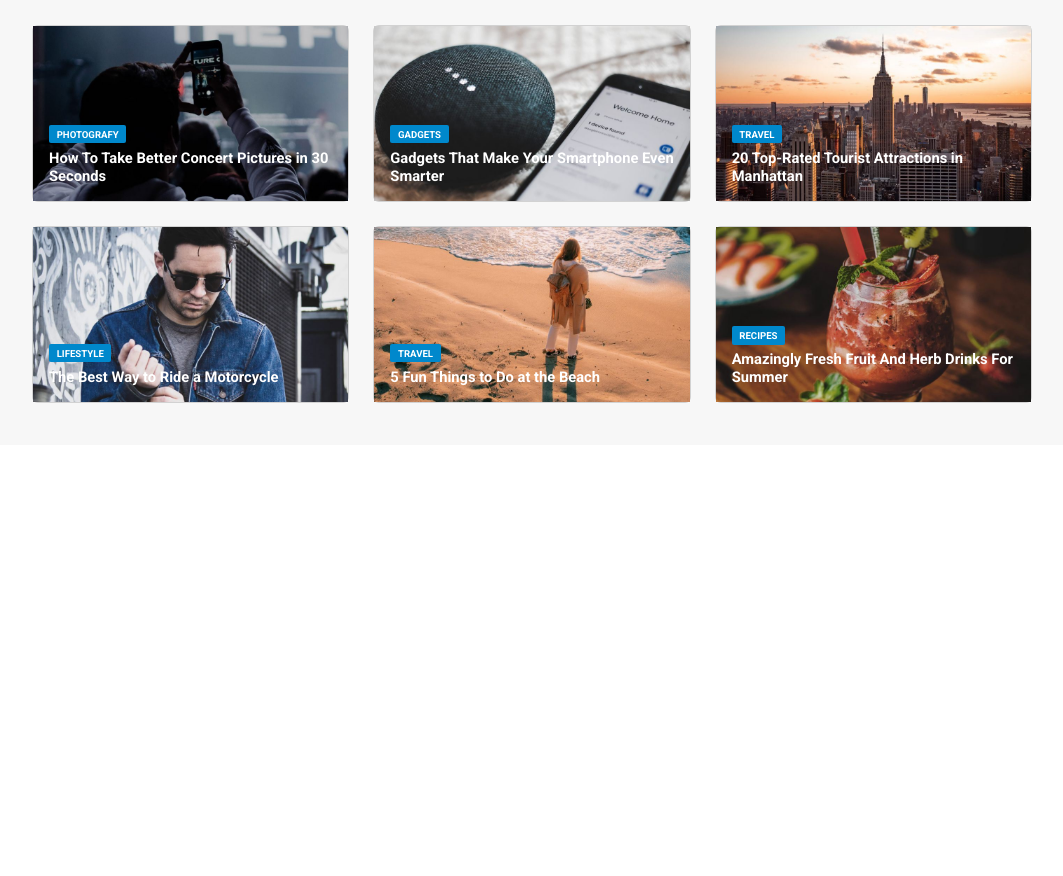
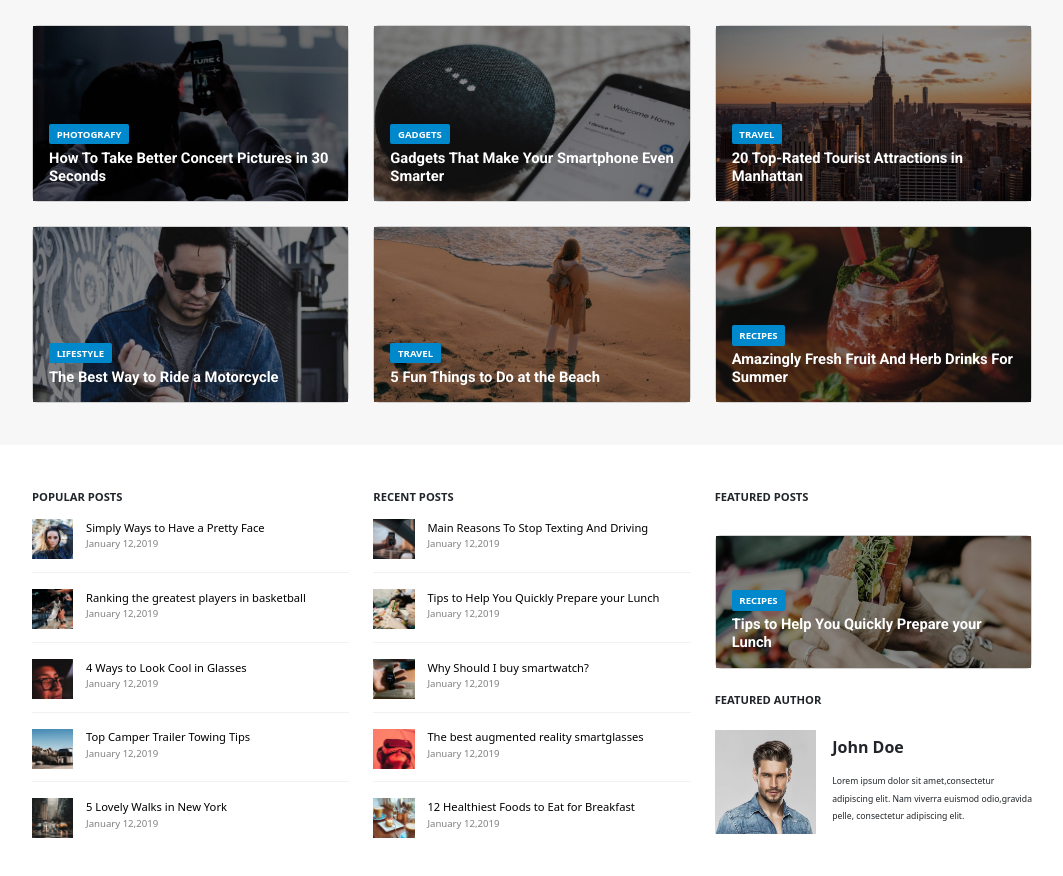
Before and after one commit to Luigi9411/proj-html-vuejs, a Vue app: page / in a window 1280 px wide. Shown: the part 200-1076 px from the top of the page, without its empty margins (108-1171 px from the left). Before the commit the page ends 800 px from the top, so only its background shows below. Built offline with nearby package versions, Linux system fonts and the light colour scheme.

Commit message:
add-section-bottom

```diff
--- a/src/App.vue
+++ b/src/App.vue
@@ -3,6 +3,7 @@
     <HeaderPage />
     <NavPage />
     <sectionTop />
+    <sectionBottom />
   </div>
 </template>
 
@@ -11,6 +12,7 @@
 import HeaderPage from '@/components/HeaderPage.vue';
 import NavPage from '@/components/NavPage.vue';
 import SectionTop from '@/components/SectionTop.vue';
+import SectionBottom from '@/components/SectionBottom.vue';
 
 export default {
   name: 'App',
@@ -18,6 +20,7 @@ export default {
     HeaderPage,
     NavPage,
     SectionTop,
+    SectionBottom,
   },
 };
 </script>
@@ -30,7 +33,7 @@ export default {
      padding: 0;
      box-sizing: border-box;
     }
-    body {
+    h3 {
       font-family: 'Roboto', sans-serif;
     }
 </style>
--- a/src/components/CardArticle.vue
+++ b/src/components/CardArticle.vue
@@ -2,7 +2,7 @@
   <div class="card">
     <img class="img-fluid" :src="article.src" :alt="error">
     <div>
-      <h6><span>{{article.button}}</span></h6>
+      <h6><span class="fw-bold">{{article.button}}</span></h6>
       <h3>{{article.title}}</h3>
     </div>
   </div>
@@ -22,6 +22,7 @@ export default {
     img{
       position: relative;
       width: 100%;
+      filter: brightness(0.55);
     }
     div{
       position: absolute;
--- /dev/null
+++ b/src/components/CardPosts.vue
@@ -0,0 +1,47 @@
+<template>
+  <div class="card-posts">
+    <img class="img-fluid" :src="posts.src" :alt="error">
+    <div>
+      <h6 class="fw-normal">{{posts.title}}</h6>
+      <p class="fw-lighter">{{posts.date}}</p>
+    </div>
+    <hr>
+  </div>
+</template>
+
+<script>
+export default {
+  name: 'CardPosts',
+  props: {
+    posts: Object,
+  },
+};
+</script>
+
+<style lang="scss" scoped>
+    .card-posts{
+      display: flex;
+      margin-top: 1em;
+      border-bottom: 1px solid #F1F1F1;
+      img{
+        position: relative;
+        width: 13%;
+        height: 2.5em;
+        margin-right: .8em;
+        margin-bottom: .8em;
+      }
+      div{
+        h6{
+          font-size: .7em;
+          line-height: .3em;
+          margin-top: .6em;
+          color: black;
+        }
+        p{
+        font-size: .6em;
+        color: gray;
+      }
+    }
+   }
+   div:last-child{border-bottom:none;}
+</style>
--- a/src/components/NavPage.vue
+++ b/src/components/NavPage.vue
@@ -24,7 +24,7 @@ export default {
 
 <style lang="scss" scoped>
    nav{
-     border-top: 1px solid lightgray;
+     border-top: 1px solid #F1F1F1;
      .container2{
        width: 1000px;
        margin: 0 auto;
@@ -37,7 +37,7 @@ export default {
         gap: 3em;
         align-items: center;
         list-style-type: none;
-        font-size: .8em;
+        font-size: .7em;
         font-weight: bold;
         padding-left: 0;
         .blu-color{
--- /dev/null
+++ b/src/components/SectionBottom.vue
@@ -0,0 +1,168 @@
+<template>
+   <section class="container4">
+      <div class="list">
+          <div class="popular">
+            <h5 class="fw-bold">POPULAR POSTS</h5>
+            <CardPosts
+              v-for="objPosts in arrPosts"
+              :key="objPosts.title"
+              :posts="objPosts"
+             />
+          </div>
+          <div class="recent">
+            <h5 class="fw-bold">RECENT POSTS</h5>
+            <CardPosts
+              v-for="objPosts in arrRecent"
+              :key="objPosts.title"
+              :posts="objPosts"
+             />
+          </div>
+          <div class="featured">
+            <h5 class="fw-bold pb-4">FEATURED POSTS</h5>
+            <CardArticle
+            v-for="objArticle in arrArticle"
+            :key="objArticle.title"
+            class="card-article"
+            :article="objArticle"
+            />
+            <h5 class="fw-bold mt-4 pb-3">FEATURED AUTHOR</h5>
+            <div>
+              <img class="img-fluid" src="../../public/images/avatar.jpg" alt="">
+              <div>
+                <h6 class="fw-bold mt-2 mb-3">John Doe</h6>
+                <p class="fw-lighter">
+                  Lorem ipsum dolor sit amet,consectetur adipiscing elit.
+                  Nam viverra euismod odio,gravida pelle,
+                  consectetur adipiscing elit.
+                </p>
+              </div>
+            </div>
+          </div>
+      </div>
+   </section>
+</template>
+
+<script>
+import CardPosts from '@/components/CardPosts.vue';
+import CardArticle from '@/components/CardArticle.vue';
+
+export default {
+  name: 'SectionBottom',
+  components: {
+    CardPosts,
+    CardArticle,
+  },
+  data() {
+    return {
+      arrPosts: [
+        {
+          src: 'images/blog-55.jpg',
+          title: 'Simply Ways to Have a Pretty Face',
+          date: 'January 12,2019',
+        },
+        {
+          src: 'images/blog-56.jpg',
+          title: 'Ranking the greatest players in basketball',
+          date: 'January 12,2019',
+        },
+        {
+          src: 'images/blog-57.jpg',
+          title: '4 Ways to Look Cool in Glasses',
+          date: 'January 12,2019',
+        },
+        {
+          src: 'images/blog-58.jpg',
+          title: 'Top Camper Trailer Towing Tips',
+          date: 'January 12,2019',
+        },
+        {
+          src: 'images/blog-59.jpg',
+          title: '5 Lovely Walks in New York',
+          date: 'January 12,2019',
+        },
+      ],
+      arrRecent: [
+        {
+          src: 'images/blog-65.jpg',
+          title: 'Main Reasons To Stop Texting And Driving',
+          date: 'January 12,2019',
+        },
+        {
+          src: 'images/blog-661.jpg',
+          title: 'Tips to Help You Quickly Prepare your Lunch',
+          date: 'January 12,2019',
+        },
+        {
+          src: 'images/blog-67.jpg',
+          title: 'Why Should I buy  smartwatch?',
+          date: 'January 12,2019',
+        },
+        {
+          src: 'images/blog-68.jpg',
+          title: 'The best augmented reality smartglasses',
+          date: 'January 12,2019',
+        },
+        {
+          src: 'images/blog-69.jpg',
+          title: '12 Healthiest Foods to Eat for Breakfast',
+          date: 'January 12,2019',
+        },
+      ],
+      arrArticle: [
+        {
+          src: 'images/blog-66.jpg',
+          button: 'RECIPES',
+          title: 'Tips to Help You Quickly Prepare your Lunch',
+        },
+      ],
+    };
+  },
+};
+</script>
+
+<style lang="scss" scoped>
+        .container4{
+        height: 420px;
+        margin: .3em auto;
+        margin-bottom: 2em;
+        width: 1000px;
+        padding: 2.5em 0;
+        .list{
+         gap:1.5em;
+         display: flex;
+         .popular{
+           flex: 1 0 25%;
+           h5{
+            font-size: .7em;
+           }
+         }
+         .recent{
+          flex: 1 0 25%;
+          h5{
+            font-size: .7em;
+           }
+         }
+         .featured{
+          flex: 1 0 25%;
+          h5{
+            font-size: .7em;
+           }
+           div{
+           display: flex;
+            .img-fluid{
+               width: 32%;
+               height: 6.5em;
+               margin-right: 1em;
+             }
+             div{
+              flex-direction: column;
+              p{
+                font-size: .54em;
+                line-height: 2em;
+              }
+             }
+           }
+         }
+        }
+       }
+</style>
```
Also changed, not shown: src/components/HelloWorld.vue (deleted, +0 -58 lines), public/images/blog-661.jpg (renamed from public/images/blog-66 (1).jpg).
